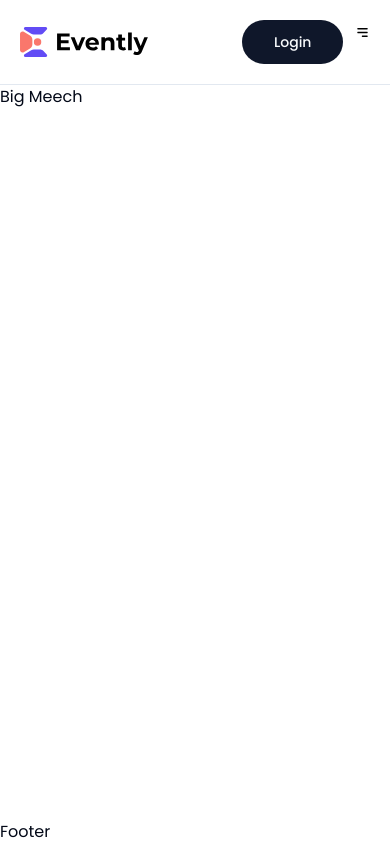
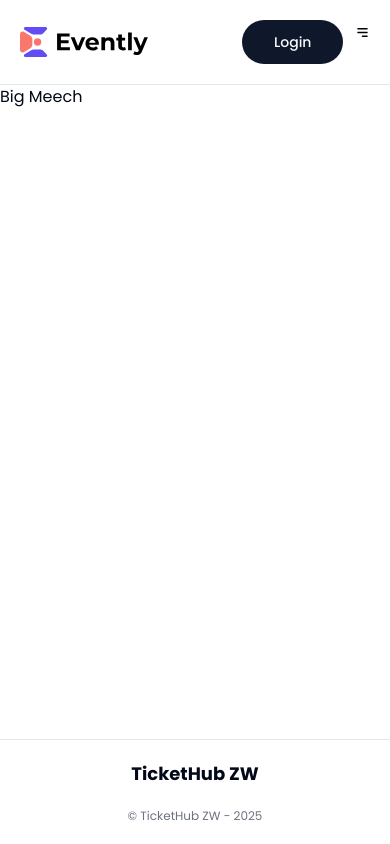
Before and after one commit to jaure-94/tickethub-website, a Next.js app: page / in a window 390 px wide. Built offline with nearby package versions, Linux system fonts and the light colour scheme; no server answers.

Commit message:
footer responsive styling

```diff
--- a/src/components/shared/Footer.tsx
+++ b/src/components/shared/Footer.tsx
@@ -1,10 +1,16 @@
+import Link from 'next/link'
 import { FC } from 'react'
 
 type Props = {}
 
 const Footer: FC = (props: Props) => {
   return (
-    <div>Footer</div>
+    <footer className="wrapper flex py-10 flex-between flex-col md:flex-row gap-5 items-center border-t">
+      <Link href="/">
+        <h2 className="font-bold text-lg">TicketHub ZW</h2>
+      </Link>
+      <p className="text-xs text-gray-500 font-thin">&copy; TicketHub ZW - 2025</p>
+    </footer>
   )
 }
 
```
